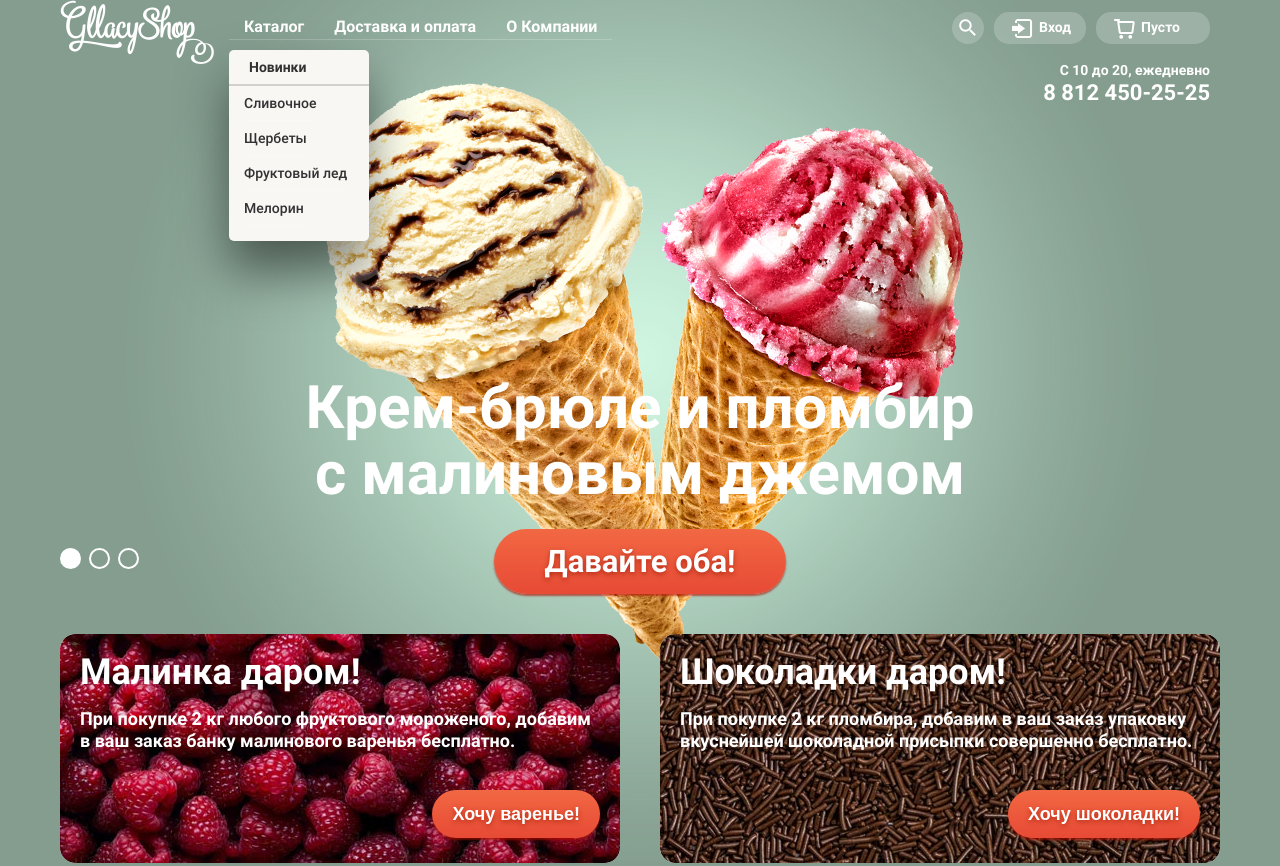
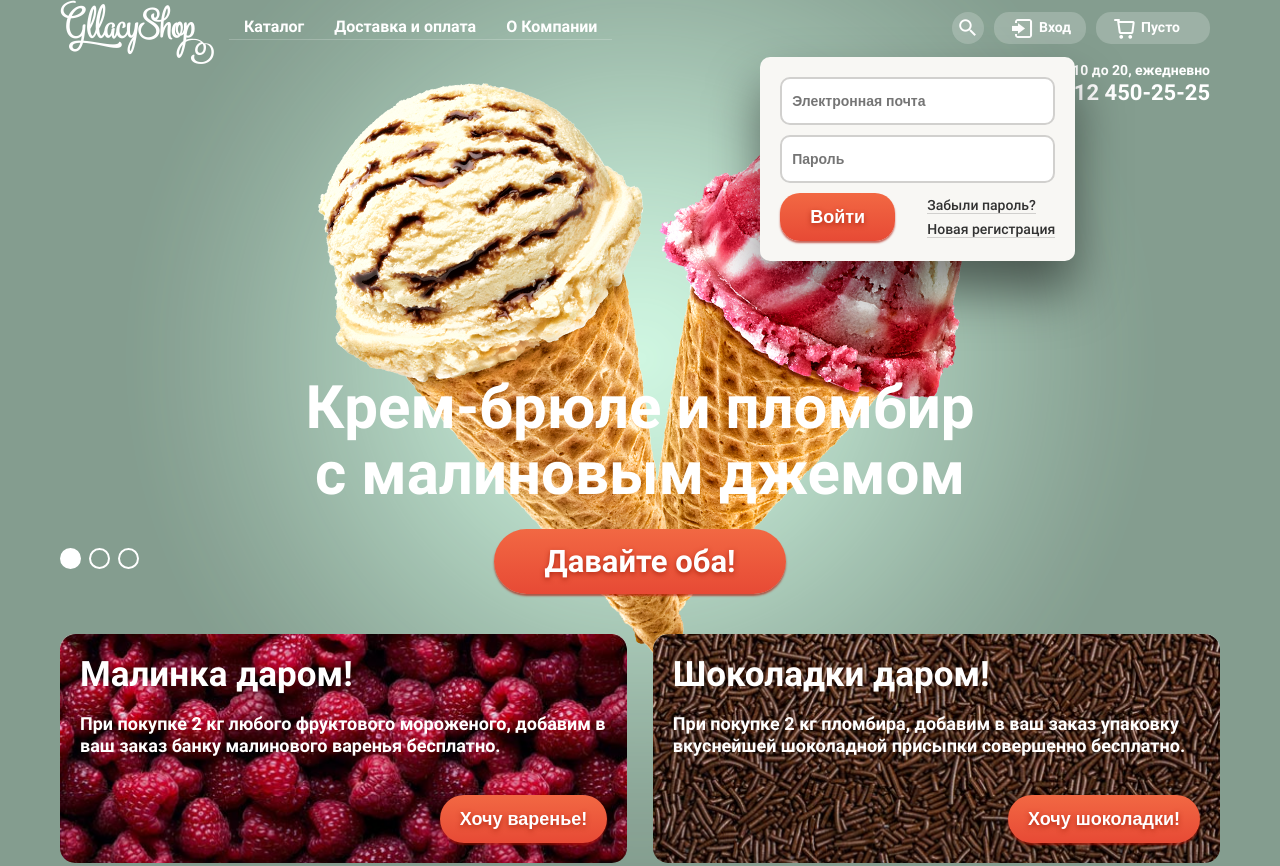
Before and after one commit to Iriyamak/gllacy, a plain HTML site: page index.html in a window 1280 px wide. Shown: the top 866 px of the page. Drawn offline with Linux system fonts and the light colour scheme.

Commit message:
модальные окна

```diff
--- a/css/style.css
+++ b/css/style.css
@@ -229,7 +229,7 @@ body > input[type="radio"] {
         font-size: 16px;
         border-bottom: 1px solid rgba(255, 255, 255, 0.2);
       }
-      .main-menu li a:hover, .main-menu li a:active {
+      .main-menu li:hover a, .main-menu li:active a {
         background: #fff;
         border-radius: 15px;
         height: 30px;
@@ -240,20 +240,20 @@ body > input[type="radio"] {
       }
      /*-----   Подменю    -----*/
     .main-menu .sub-menu {
-        display: ;
+        display: none;
       }
-      .main-menu ul li:first-child {
+      .main-menu .opened {
         position: relative;
       }
         .sub-menu {
           position: absolute;
           display: block;
           left: 0;
-          top: 35px;
+          top: 31px;
           width: 140px;
           padding-bottom: 15px;
           background-color: #f8f7f4;
-          border-radius: 5px;
+          border-radius: 10px;
           box-shadow: 0 30px 50px rgba(0, 0, 0, 0.5);
           z-index: 1;
         }
@@ -278,8 +278,8 @@ body > input[type="radio"] {
             padding: 5px 0 5px 20px;
             border-bottom: 2px solid #d1d0ce;
           }
-          .main-menu ul li:first-child:hover .sub-menu,
-          .main-menu ul li:first-child:active .sub-menu,
+          .main-menu .opened:hover .sub-menu,
+          .main-menu .opened:active .sub-menu,
           .sub-menu:hover {
             display: block;
           }
@@ -340,29 +340,35 @@ body > input[type="radio"] {
     .header-bottom span {
       font-size: 22px;
     }
-     /*Конец хедера*/
+     /*Конец хедера - начало блока banner*/
     .banner {
       display: flex;
       justify-content: space-between;
       padding-top: 40px;
     }
+      .banner h2{
+        font-size: 35px;
+        line-height: 41px;
+        font-weight: bold;
+      }
       .banner p {
         font-size: 18px;
         line-height: 22px;
         font-weight: bold;
       }
       .banner-left, .banner-right {
-        height: 229px;
-        width: 560px;
+        width: 48.9%;
         border-radius: 15px;
         padding: 20px;
         box-sizing: border-box;
       }
       .banner-left {
         background: #ca4360 url(../img/bg-berry.jpg) no-repeat;
+        background-size: cover;
       }
       .banner-right {
         background: #805c4c url(../img/bg-choco.jpg) no-repeat;
+        background-size: cover;
       }
       .banner .btn {
         display: inline-block;
@@ -384,19 +390,22 @@ body > input[type="radio"] {
 		}
 			.catalog-item {
 				width: 23.3%;
+        position: relative;
 			}
-				.catalog-item {
-					position: relative;
-				}
 				.catalog-item .hit {
 					position: absolute;
 					top: 0;
+          left: 0;
 					z-index: 2;
 				}
+        .catalog-item img{
+          border-radius: 100%;
+        }
 				.catalog-item .price{
 					display: inline-block;
 					position: absolute;
 					top: 210px;
+          left:0;
           padding-left: 5px;
 					z-index: 2;
 					font-size: 45px;
@@ -426,7 +435,8 @@ body > input[type="radio"] {
   					border-bottom: 1px solid rgba(255, 255, 255, 0.2);
   				}
           .catalog-item .btn {
-            display: none;
+            opacity: 0;
+            display: block;
             padding: 12px 10px;
     				margin: 15px 25px;
             font-size: 18px;
@@ -440,7 +450,7 @@ body > input[type="radio"] {
           box-shadow: 0 20px 20px rgba(0, 0, 0, 0.3);
         }
           .catalog-item:hover .btn {
-            display: block;
+          opacity: 1;
           }
           .catalog-item:hover .btn:hover {
             background:    -moz-linear-gradient(top, #f26843 0%, #e74a35 100%);
@@ -514,12 +524,13 @@ body > input[type="radio"] {
           color: #000;
         }
 				.two-blocks-left, .two-blocks-right {
-					width: 48.5%;
+					width: 48.9%;
 					box-sizing: border-box;
-					border-radius: 10px;
+					border-radius: 15px;
 				}
         .two-blocks-left {
           background: #f8f7f4 url("../img/bg-icecream.jpg");
+          background-size: cover;
           padding-top: 20px;
           padding-left: 15px;
         }
@@ -642,7 +653,7 @@ body > input[type="radio"] {
         }
         .social-btn:hover,
         .main-footer .btn:hover {
-
+          filter: invert(100%);
         }
         .social-btn-tw {
           background: url(../img/tw.png) no-repeat center;
@@ -707,6 +718,55 @@ body > input[type="radio"] {
 
     /*------Всплывающие модальные окна--------*/
 
-  .modal-user, .modal-search, .modal-form {
+  .modal-search, .modal-form {
     display: none;
   }
+
+  .modal-user {
+    position: absolute;
+    display: block;
+    right: 16%;
+    top: 57px;
+    width: 275px;
+    padding: 20px;
+    background-color: #f8f7f4;
+    border-radius: 10px;
+    box-shadow: 0 30px 50px rgba(0, 0, 0, 0.5);
+    z-index: 2;
+  }
+    .login-form {
+      display: flex;
+      justify-content: space-between;
+      flex-wrap: wrap;
+    }
+      .login-form input[type="email"],
+  		.login-form input[type="password"] {
+  		  width: 99%;
+  		  margin: 0;
+  		  margin-bottom: 10px;
+  		  padding: 10px;
+  		  font-size: 14px;
+  			font-weight: 700;
+  		  line-height: 24px;
+  		  font-family: "PT Sans Narrow", "Arial", sans-serif;
+  		  color: #999;
+  		  background-color: #fff;
+  		  border: 2px solid #d1d0ce;
+        border-radius: 10px;
+  		  outline: none;
+  		}
+      .login-form .btn {
+        font-size: 18px;
+        line-height: 24px;
+        font-weight: bold;
+        padding-left: 30px;
+        padding-right: 30px;
+        border-radius: 20px;
+      }
+      .login-form .restore a{
+        color: #323232;
+        font-size: 14px;
+        line-height: 24px;
+        font-weight: 500;
+        border-bottom: 1px solid #d1d0ce;
+      }
--- a/index.html
+++ b/index.html
@@ -18,7 +18,7 @@
             <a href="index.html"> <img src="img/logo.png" alt="главная"></a>
             <nav class="main-menu">
               <ul>
-                <li><a href="shop.html" tabindex="1">Каталог</a>
+                <li class="opened"><a href="shop.html" tabindex="1">Каталог</a>
                   <ul class="sub-menu">
                     <lh>Новинки</lh>
                     <li><a href="#">Сливочное</a></li>
@@ -197,13 +197,15 @@
   </div>
       <!-- Всплывающие модальные окна -->
   <div class="modal-user">
-    <form action="">
-      <input type="text" name="" placeholder="Электронная почта">
-      <input type="password" name="" placeholder="Пароль">
+    <form class="login-form" action="" method="post">
+      <input type="email" name="email" placeholder="Электронная почта">
+      <input type="password" name="password" placeholder="Пароль">
       <button type="submit" class="btn">Войти</button>
+      <div class="restore">
+        <a href="#">Забыли пароль?</a><br>
+        <a href="#">Новая регистрация</a>
+      </div>
     </form>
-    <p><a href="#">Забыли пароль?</a></p>
-    <p><a href="#">Новая регистрация</a></p>
   </div>
   <div class="modal-search">
     <form action="">
```
